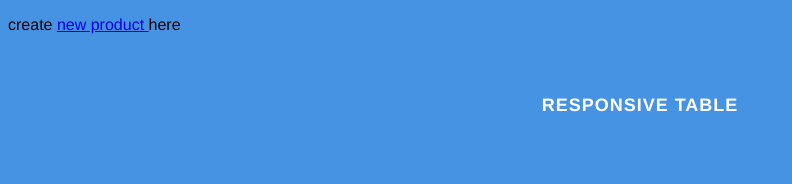
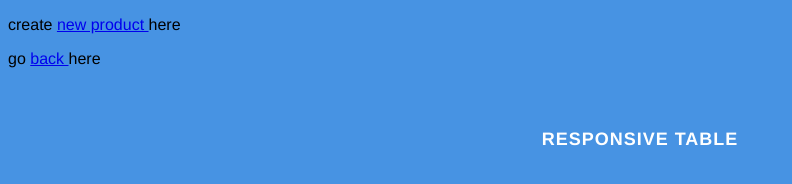
Before and after one commit to sakariye22/client-template, a plain HTML site: page admin.html in a window 1280 px wide. Shown: the whole page, without its empty margins (0-792 px from the left). Drawn offline with Linux system fonts and the light colour scheme; no server answers.

Commit message:
minor fixes

```diff
--- a/admin.html
+++ b/admin.html
@@ -9,6 +9,7 @@
 </head>
 <body>
     <p>create <a href="create.html"> new product </a> here </p>
+    <p>go <a href="index.html"> back </a> here </p>
 
 
     <table class="zigzag" id ="theTable2">
--- a/update.js
+++ b/update.js
@@ -80,7 +80,7 @@ const sistaDel = document.getElementById('myForm2');
        const Title = document.getElementById('title2').value;
        const Desc = document.getElementById('desc2').value;
        const Price = document.getElementById('price2').value;
-       const Stock = document.getElementById('stock2').value
+       const Stock = document.getElementById('stock2').value;
 
 
 var headers5 = new Headers();
```
